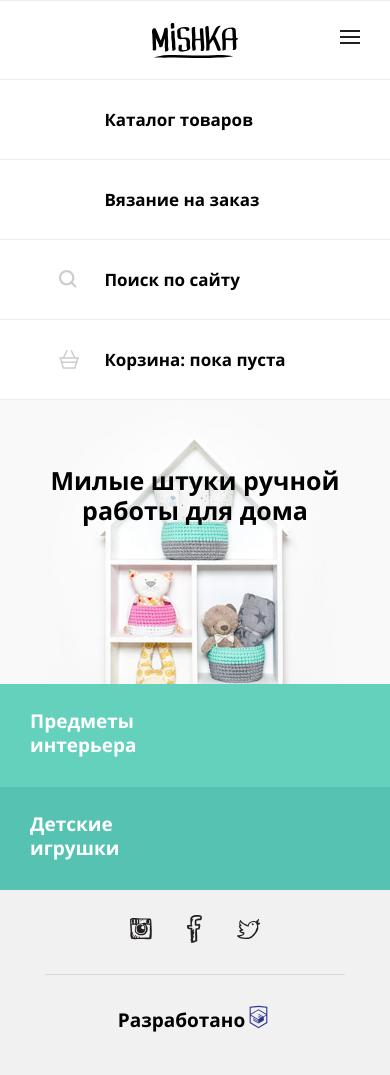
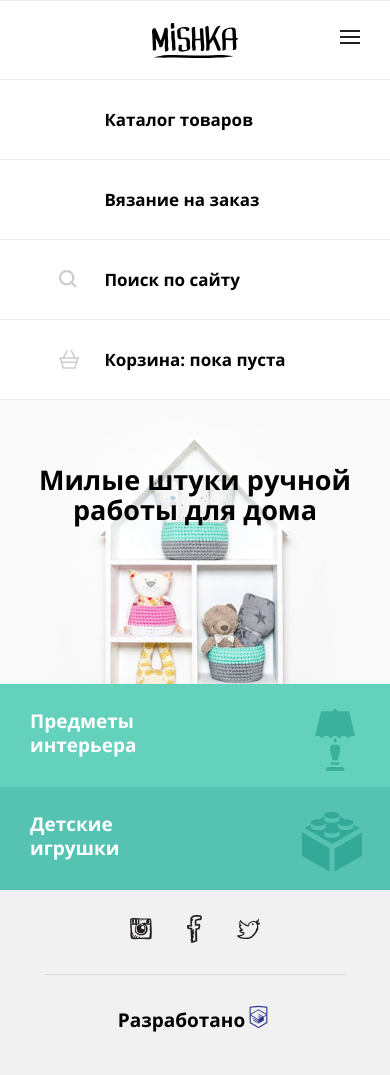
Before and after one commit to kosh89/855491-mishka-17, a website: page source/index.html in a window 390 px wide. Drawn offline with nearby package versions, Linux system fonts and the light colour scheme; files that its build step writes are made by us from their sources.

Commit message:
mobile intro stylization

```diff
--- a/source/index.html
+++ b/source/index.html
@@ -57,8 +57,32 @@
         </h2>
       </div>
       <div class="intro__wrapper">
-        <a href="#" class="intro__links intro__links--interior">Предметы<br> интерьера</a>
-        <a href="#" class="intro__links intro__links--toys">Детские<br> игрушки</a>
+        <a href="#" class="intro__links intro__links--interior">
+          Предметы<br> интерьера
+          <svg class="intro__icon intro__icon--interior" x="0px" y="0px" width="40.219px" height="62.411px"
+            viewBox="-259.404 -19.675 40.219 62.411" enable-background="new -259.404 -19.675 40.219 62.411"
+            xml:space="preserve">
+            <g>
+              <path
+                d="M-244.227,18.283c-0.286,0.966-0.245,2.191,0.027,3.639c0.494,2.635,1.687,6.041,2.358,9.67h5.062 c0.696-3.641,1.949-7.05,2.471-9.683c0.287-1.445,0.33-2.66,0.041-3.617c-0.275-0.899-0.89-1.618-2.021-2.303h-5.997 C-243.361,16.668-243.96,17.38-244.227,18.283z" />
+              <path
+                d="M-232.395,38.278h-13.799c-1.293,0-2.299,0.976-2.299,2.229v2.229h2.299h13.799h2.299v-2.229 C-230.096,39.254-231.102,38.278-232.395,38.278z" />
+              <path
+                d="M-225.262-17.446h-11.732c0-1.244-1.015-2.229-2.3-2.229c-1.283,0-2.3,0.985-2.3,2.229h-11.737l-6.073,25.517 c0.794-0.461,1.589-0.992,2.632-0.992c1.359,0,2.243,0.818,2.924,1.375c0.682,0.557,1.162,0.849,1.447,0.849 c0.292,0.001,0.769-0.287,1.451-0.836c0.681-0.548,1.564-1.358,2.915-1.358c1.349,0,2.237,0.806,2.919,1.354 c0.684,0.549,1.161,0.84,1.451,0.84c0.146,0,0.338-0.073,0.58-0.214c0.242-0.141,0.53-0.353,0.872-0.626 c0.512-0.411,1.139-0.967,1.99-1.218c0.284-0.085,0.593-0.136,0.93-0.136c1.347,0,2.238,0.805,2.92,1.354 c0.683,0.548,1.159,0.84,1.451,0.84c0.287-0.002,0.766-0.296,1.445-0.85c0.684-0.554,1.571-1.367,2.925-1.367 c1.356,0,2.239,0.817,2.919,1.371c0.342,0.276,0.631,0.489,0.872,0.631c0.24,0.143,0.431,0.214,0.575,0.214 c0.288,0,0.762-0.293,1.442-0.854c0.68-0.559,1.567-1.384,2.929-1.384c1.044,0,1.839,0.533,2.632,0.997L-225.262-17.446z" />
+              <path
+                d="M-235.881,33.82h-6.864c-0.657,0-1.15,0.479-1.15,1.115c0,0.635,0.493,1.113,1.15,1.113h6.9c0.655,0,1.15-0.479,1.15-1.113 c0-0.636-0.495-1.115-1.15-1.115H-235.881z" />
+              <path
+                d="M-239.295,9.336c-0.146,0-0.338,0.074-0.58,0.213c-0.157,0.094-0.37,0.261-0.57,0.41v3.731h2.299V9.959 C-238.651,9.581-239.054,9.336-239.295,9.336z" />
+            </g>
+          </svg>
+        </a>
+        <a href="#" class="intro__links intro__links--toys">
+          Детские<br> игрушки
+          <svg class="intro__icon intro__icon--toys" x="0px" y="0px" width="60px" height="59.62px" viewBox="226.001 226.19 60 59.62" enable-background="new 226.001 226.19 60 59.62" xml:space="preserve">
+            <path d="M226.001,269.871l27.438,15.934v-23.346l-27.438-15.94V269.871z M277.347,238.627v2.453 c0,1.817-3.458,3.29-7.73,3.29c-4.266,0-7.727-1.473-7.727-3.29v-4.059h0.024c0.26,1.714,3.604,3.073,7.702,3.073 c4.272,0,7.729-1.474,7.729-3.285c0-1.819-3.457-3.289-7.729-3.289c-0.339,0-0.675,0.01-1.002,0.03l-4.975-2.888v3.086 c0,1.817-3.454,3.29-7.723,3.29c-2.683,0-5.045-0.583-6.433-1.467c-0.196-0.203-0.439-0.401-0.732-0.586 c-0.363-0.381-0.565-0.797-0.565-1.236v-2.986l-4.807,2.792c-0.347-0.017-0.696-0.033-1.054-0.033c-4.267,0-7.727,1.469-7.727,3.289 c0,1.811,3.46,3.285,7.727,3.285c4.099,0,7.446-1.358,7.705-3.073h0.022v4.059c0,1.817-3.455,3.29-7.727,3.29 c-4.267,0-7.727-1.473-7.727-3.29v-2.42l-5.952,3.452l27.531,15.986l27.351-15.882L277.347,238.627z M263.703,248.793 c0,1.817-3.46,3.287-7.727,3.287c-4.269,0-7.729-1.47-7.729-3.287v-4.059h0.024c0.26,1.715,3.603,3.076,7.705,3.076 c4.101,0,7.443-1.361,7.705-3.076h0.021V248.793L263.703,248.793z M258.558,262.666v23.144L286,269.871v-23.144L258.558,262.666z  M255.917,232.762c4.269,0,7.723-1.47,7.723-3.286c0-1.814-3.454-3.287-7.723-3.287c-4.27,0-7.729,1.472-7.729,3.287 C248.187,231.292,251.647,232.762,255.917,232.762"/>
+          </svg>
+
+        </a>
       </div>
     </section>
 
--- a/source/sass/intro.scss
+++ b/source/sass/intro.scss
@@ -18,6 +18,9 @@
 }
 
 .intro__links {
+  position: relative;
+  display: block;
+  height: 103px;
   font-weight: 600;
   font-size: 19px;
   line-height: 24px;
@@ -33,4 +36,31 @@
   &--toys {
     background-color: #56c3b2;
   }
+
+  &:hover {
+    height: 108px;
+
+    .intro__icon {
+      fill: rgba(20, 144, 128, 0.7);
+    }
+  }
+
+  &:active {
+    color: rgba(255, 255, 255, 0.3);
+
+    .intro__icon {
+      fill: rgba(20, 144, 128, 0.3);
+    }
+  }
 }
+
+.intro__icon {
+  position: absolute;
+  top: 25px;
+  right: 35px;
+  fill: rgba(20, 144, 128, 0.5);
+
+  &--toys {
+    right: 28px;
+  }
+}
--- a/source/sass/style.scss
+++ b/source/sass/style.scss
@@ -1,10 +1,10 @@
 @import "normalize.scss";
 @import "mixins.scss";
 @import "scaffolding.scss";
+@import "heading.scss";
 @import "header.scss";
 @import "navigation.scss";
 @import "intro.scss";
-@import "heading.scss";
 @import "footer.scss";
 @import "social.scss";
 @import "copyright.scss";
```
